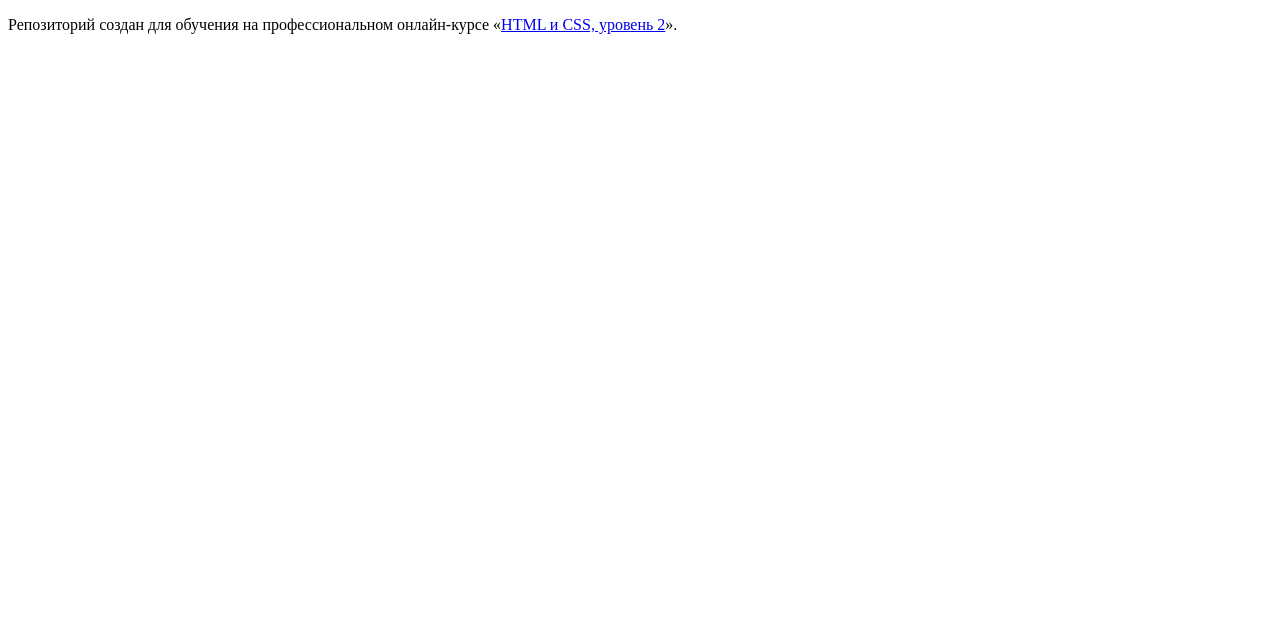
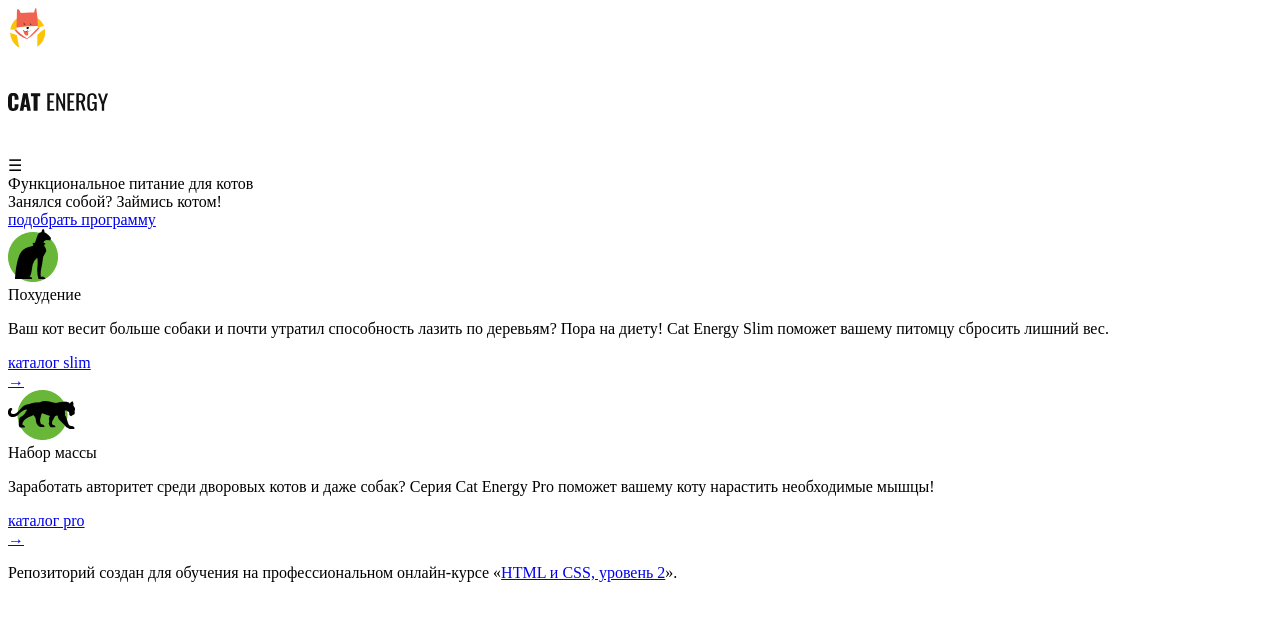
Before and after one commit to SergeyKurshin/cat-site-main, a website: page source/index.html in a window 1280 px wide. Drawn offline with Linux system fonts and the light colour scheme.

Commit message:
add layout header,section banner,section card

```diff
--- a/source/index.html
+++ b/source/index.html
@@ -1,12 +1,72 @@
 <!DOCTYPE html>
 <html lang="ru">
+
 <head>
   <meta charset="utf-8">
   <title>HTML Academy: Кэт энерджи</title>
 </head>
+
 <body>
 
-    <p>Репозиторий создан для обучения на профессиональном онлайн‑курсе «<a href="https://htmlacademy.ru/intensive/adaptive">HTML и CSS, уровень 2</a>».</p>
+  <main class="container">
+    <header class="header">
+      <div class="header__items">
+        <div class="item item__logo">
+          <img src="/source/img/logo-mobile-cat.svg" alt="Logotype" width="40" height="40">
+        </div>
+        <div class="item item__logo">
+          <img src="/source/img/logo-mobile-cat-text.svg" alt="Logotype" width="100" height="100">
+        </div>
+      </div>
+      <div class="item item__menu">☰</div>
+      </div>
+    </header>
+
+    <section class="search-programm">
+      <div class="search-programm__title">Функциональное питание для котов</div>
+      <div class="search-programm__text">Занялся собой? Займись котом!</div>
+      <a href="#" class="button search-programm__button">подобрать программу</a>
+    </section>
+
+    <section class="info">
+      <div class="info__items">
+        <div class="cards">
+          <div class="card">
+            <div class="card-header">
+              <div class="card-header__img">
+                <img src="/source/img/cat_black.png" alt="Logotype" width="50" height="53">
+              </div>
+              <div class="card-header__title">Похудение</div>
+            </div>
+            <p class="card-header__text">Ваш кот весит больше собаки и почти утратил способность лазить по деревьям?
+              Пора на диету! Cat Energy Slim поможет вашему питомцу сбросить лишний вес.</p>
+            <a href="#" class="card__control-catalog control-catalog">
+              <div class="control-catalog__title">каталог slim</div>
+              <div class="control-catalog__arrow">→</div>
+            </a>
+          </div>
+          <div class="card">
+            <div class="card-header">
+              <div class="card-header__img">
+                <img src="/source/img/cat_black2.png" alt="Logotype" width="67" height="50">
+              </div>
+              <div class="card-header__title">Набор массы</div>
+            </div>
+            <p class="card-header__text">Заработать авторитет среди дворовых котов и даже собак? Серия Cat Energy Pro
+              поможет вашему коту нарастить необходимые мышцы!</p>
+            <a href="#" class="card__control-catalog control-catalog__button">
+              <div class="control-catalog__title">каталог pro</div>
+              <div class="control-catalog__arrow">→</div>
+            </a>
+          </div>
+        </div>
+      </div>
+    </section>
+  </main>
+
+  <p>Репозиторий создан для обучения на профессиональном онлайн‑курсе «<a
+      href="https://htmlacademy.ru/intensive/adaptive">HTML и CSS, уровень 2</a>».</p>
 
 </body>
+
 </html>
```
Also changed, not shown: source/img/cat_black.png (added), source/img/cat_black2.png (added), source/img/logo-mobile-cat-text.svg (added), source/img/logo-mobile-cat.svg (added). Lines whose indentation alone changed are shown as unchanged.
